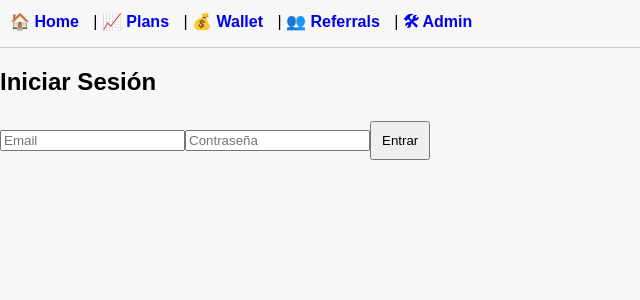
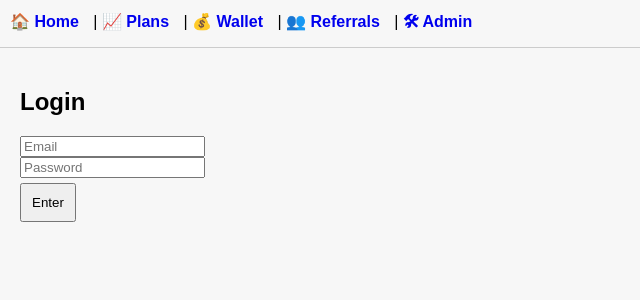
Before and after one commit to Eramsbilly/MONETA-ICT-Frontend, a React app: page / in a window 1280 px wide. Shown: the top 300 px of the page, without its empty margins (0-640 px from the left). Built offline with nearby package versions, Linux system fonts and the light colour scheme; no server answers.

Commit message:
Update Login.js

```diff
--- a/src/Login.js
+++ b/src/Login.js
@@ -1,26 +1,28 @@
 import { useState } from "react";
-import { api } from "./api";
+import { apiRequest } from "./api";
+import { useNavigate } from "react-router-dom";
 
 export default function Login() {
   const [email, setEmail] = useState("");
   const [password, setPassword] = useState("");
+  const navigate = useNavigate();
 
   const login = async () => {
-    const res = await api("/login", "POST", { email, password });
+    const res = await apiRequest("/login", "POST", { email, password });
     if (res.token) {
       localStorage.setItem("token", res.token);
-      window.location.href = "/dashboard";
+      navigate("/dashboard");
     } else {
-      alert("Credenciales incorrectas");
+      alert("Login failed");
     }
   };
 
   return (
-    <div>
-      <h2>Iniciar Sesión</h2>
-      <input placeholder="Email" onChange={e => setEmail(e.target.value)} />
-      <input type="password" placeholder="Contraseña" onChange={e => setPassword(e.target.value)} />
-      <button onClick={login}>Entrar</button>
+    <div style={{ padding: 20 }}>
+      <h2>Login</h2>
+      <input placeholder="Email" onChange={e => setEmail(e.target.value)} /><br />
+      <input type="password" placeholder="Password" onChange={e => setPassword(e.target.value)} /><br />
+      <button onClick={login}>Enter</button>
     </div>
   );
 }
```
